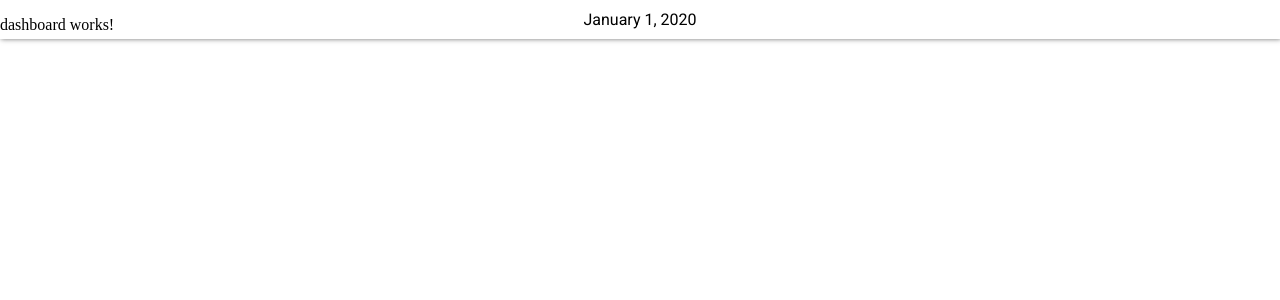
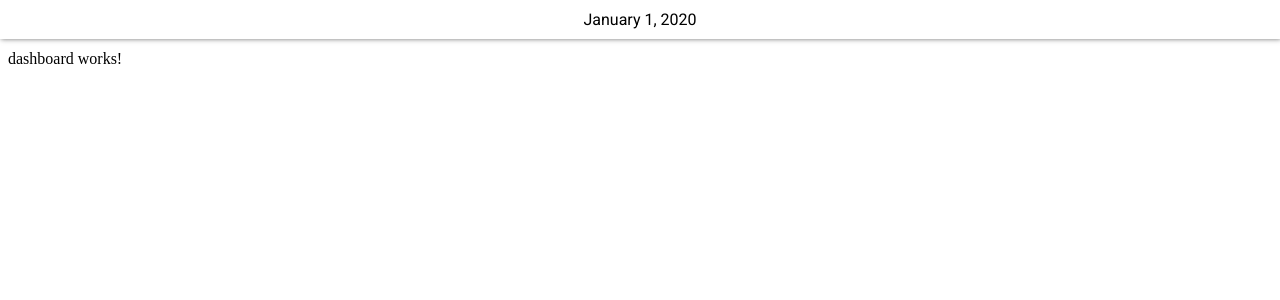
Before and after one commit to LKloosterman/simulife, an Angular app: page / in a window 1280 px wide. Shown: the top 300 px of the page. Built offline with nearby package versions, Linux system fonts and the light colour scheme.

Commit message:
Add a 50 pixel margin to the top of the main body

```diff
--- a/src/styles.scss
+++ b/src/styles.scss
@@ -1,5 +1,5 @@
 @import url('https://fonts.googleapis.com/css2?family=Roboto&display=swap');
 
 body {
-  margin: 0;
+  margin-top: 50px;
 }
```
